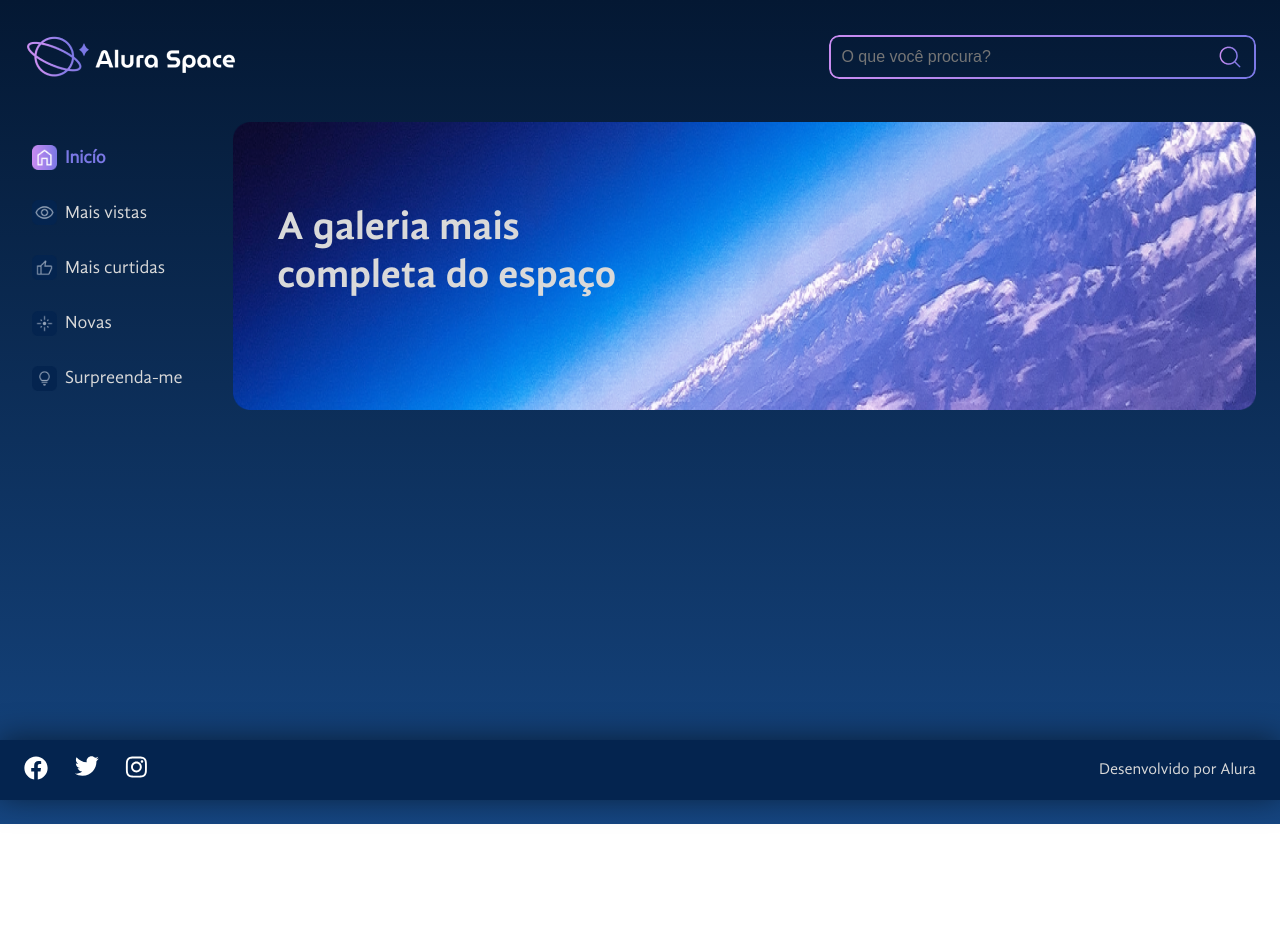
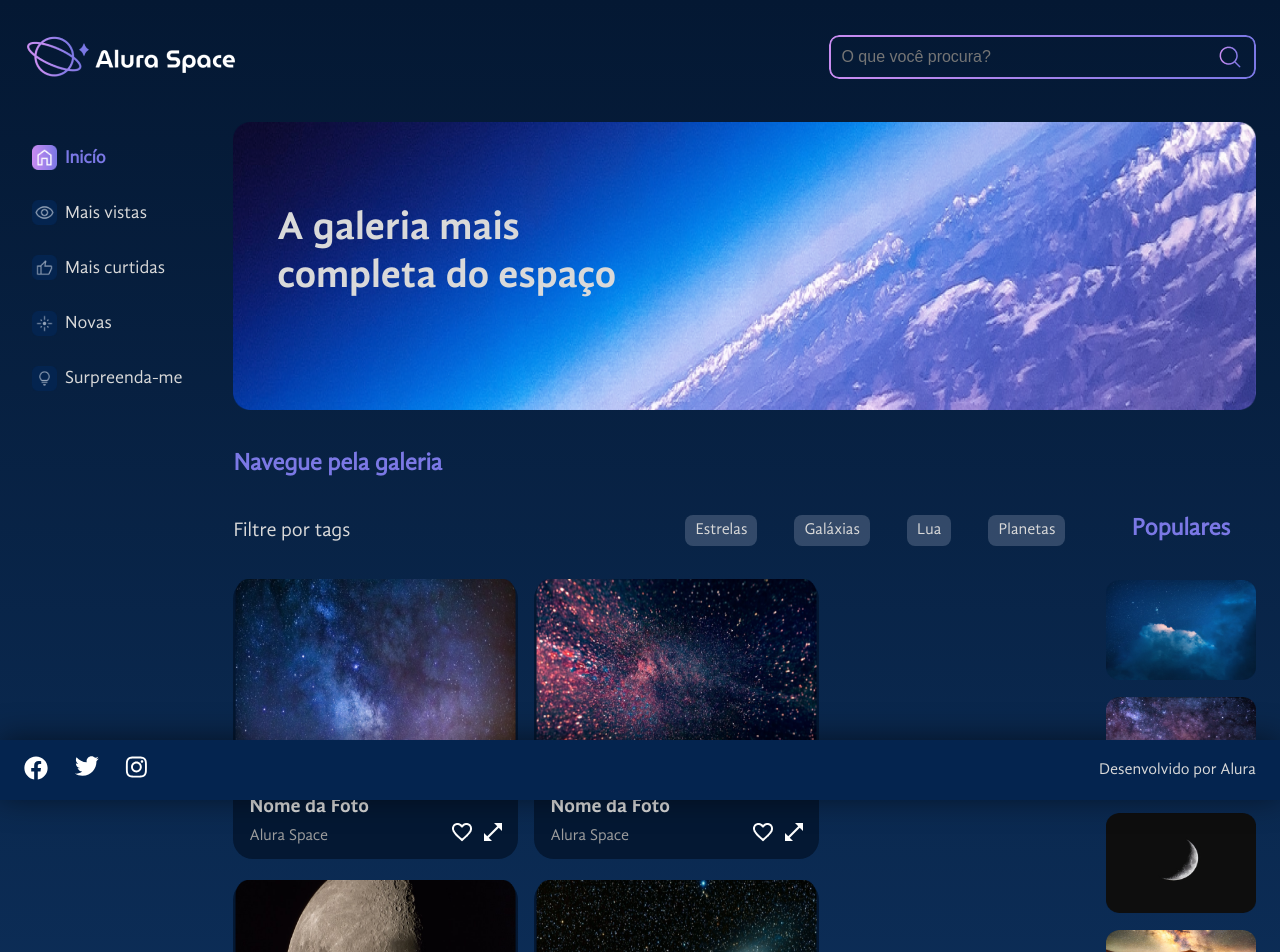
Before and after one commit to pedrohspires/alura-space, a React (Create React App) app: page / in a window 1280 px wide. Shown: the top 952 px of the page. Before the commit the page ends 824 px from the top, so only its background shows below. Built offline with nearby package versions, Linux system fonts and the light colour scheme.

Commit message:
Pagina principal com as fotos da galeria, menu e populares

```diff
--- a/src/Paginas/PaginaInicial/PaginaInicial.module.scss
+++ b/src/Paginas/PaginaInicial/PaginaInicial.module.scss
@@ -31,3 +31,11 @@ main {
     }
   }
 }
+
+.galeria {
+  display: flex;
+  justify-content: space-between;
+  align-items: flex-start;
+  margin-left: 17%;
+  margin-top: 1rem;
+}
--- a/src/Paginas/PaginaInicial/index.jsx
+++ b/src/Paginas/PaginaInicial/index.jsx
@@ -3,6 +3,8 @@ import Menu from '../../Components/Menu';
 import Banner from "../../Components/Banner";
 import styles from './PaginaInicial.module.scss';
 import Rodape from "../../Components/Rodape";
+import Galeria from "../../Components/Galeria";
+import Populares from "../../Components/Populares";
 
 function PaginaInicial(){
   return (
@@ -13,6 +15,10 @@ function PaginaInicial(){
           <Menu />
           <Banner />
         </div>
+        <div className={styles.galeria}>
+          <Galeria />
+          <Populares />
+        </div>
       </main>
       <Rodape />
     </>
```
